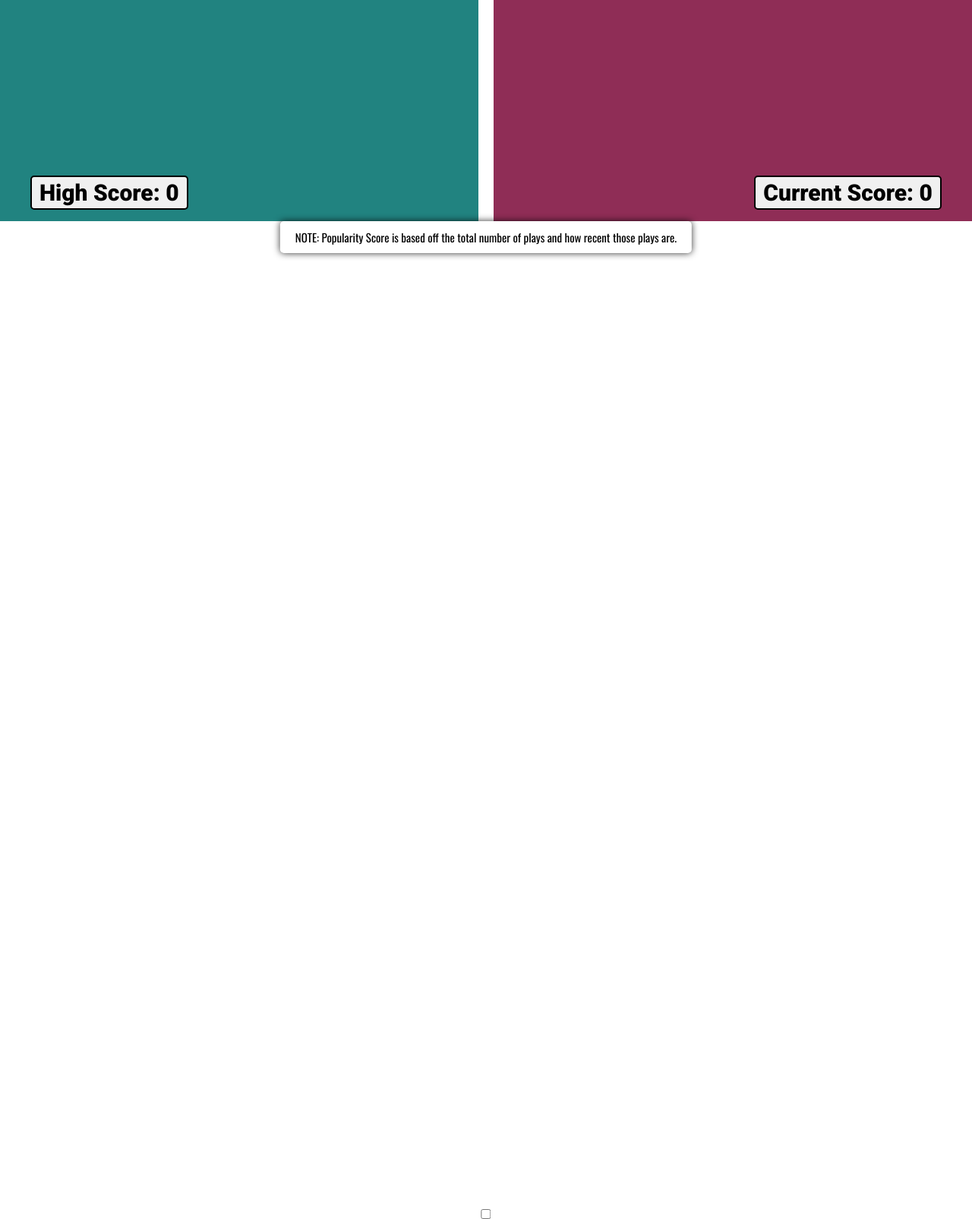
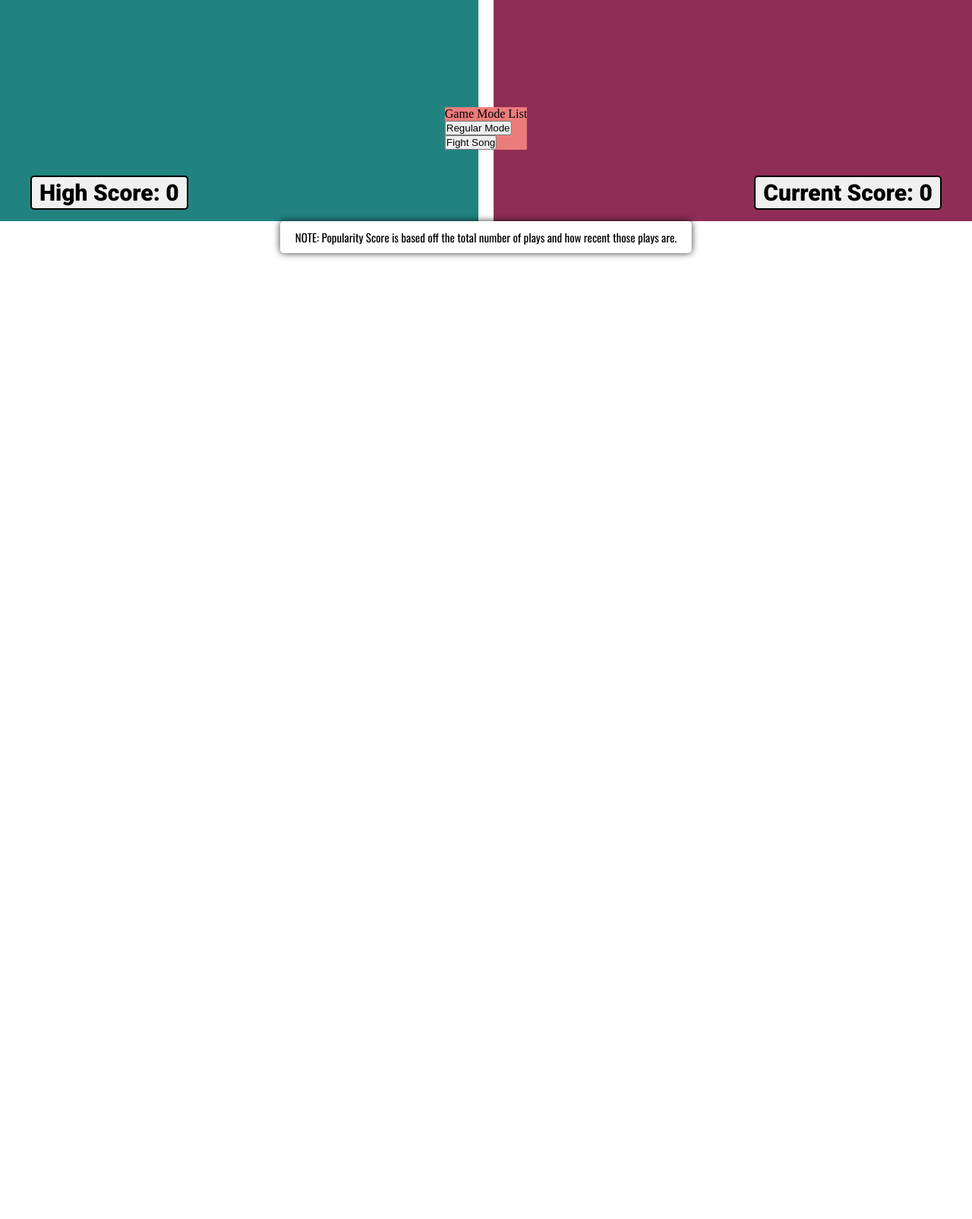
Before and after one commit to AlekAlvarez/Aleks-dev, a Flask app: page /play-again in a window 1280 px wide. Shown: the part 509-2113 px from the top of the page at 76% size. After the commit the page ends 849 px from the top, so only its background shows below. Run offline with Flask 3, Linux system fonts and the light colour scheme.

Commit message:
Add User option to toggle game mode in html

```diff
--- a/app/static/styles/gameStyle.css
+++ b/app/static/styles/gameStyle.css
@@ -141,7 +141,6 @@ body {
     font-style: normal;
     font-size: 40px;
 }
-
 .gameNote {
     position: absolute;
     top: 800px;
@@ -169,8 +168,7 @@ body {
     left: 50%;
     transform: translateX(-50%);
     z-index: 3;
-    color: black;
-    background-color: black;
+    background-color: rgb(236, 124, 124);
 }
 
 /* Brighten and dim effect for the entire side */
--- a/app/templates/game.html
+++ b/app/templates/game.html
@@ -57,12 +57,17 @@
             <div class="circle">
                 <h1><span id="levelCounter">1</span></h1>
             </div>
-
+            <div class="fightSongs">
+                <div>Game Mode List</div>
+                <div>
+                    <button id="fight-song">Regular Mode</button>
+                </div>
+                <div>
+                    <button id="fight-song">Fight Song</button>
+                </div>
+            </div>
             <div class="gameNote">
                 <h2>NOTE: Popularity Score is based off the total number of plays and how recent those plays are.</h2>
-                <div class="fightSongs">
-                    <input type="checkbox" class="fightSongs" id="fightSongs">
-                </div>
             </div>
 
         </div>
```
